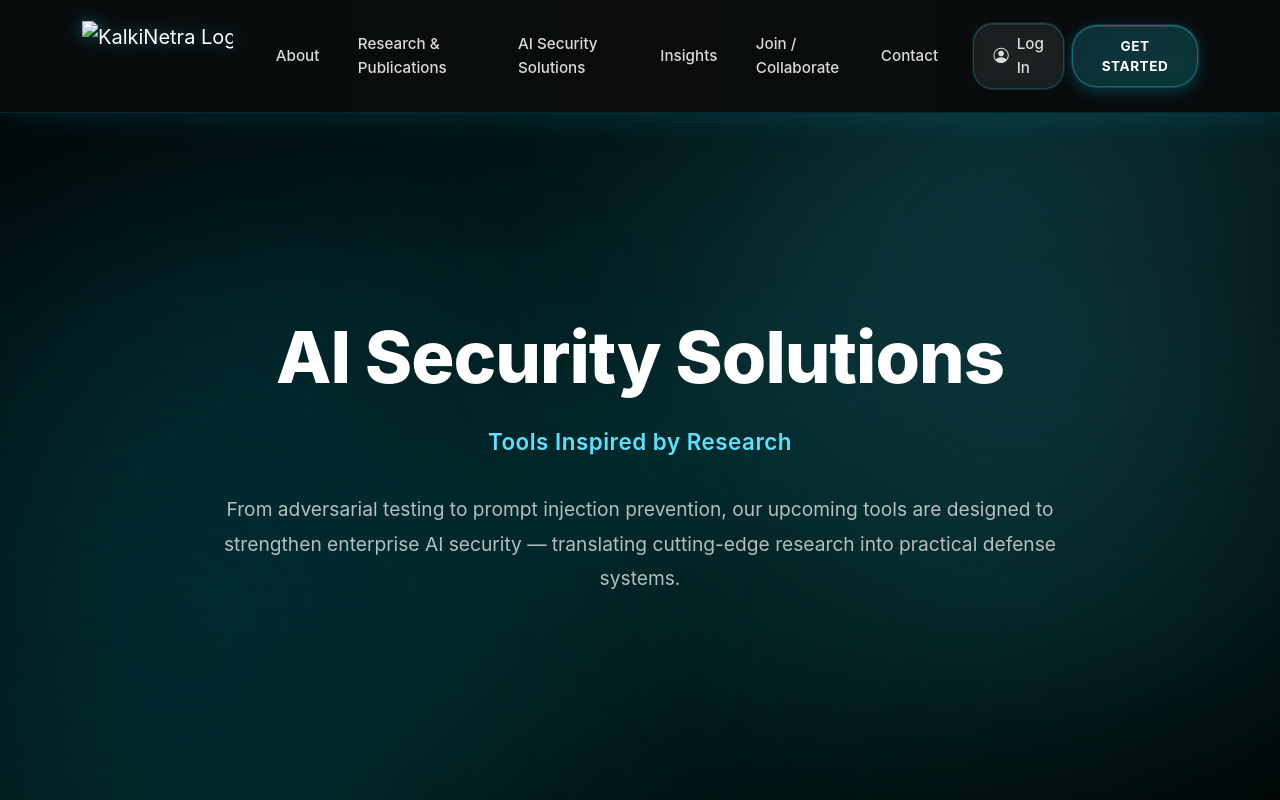
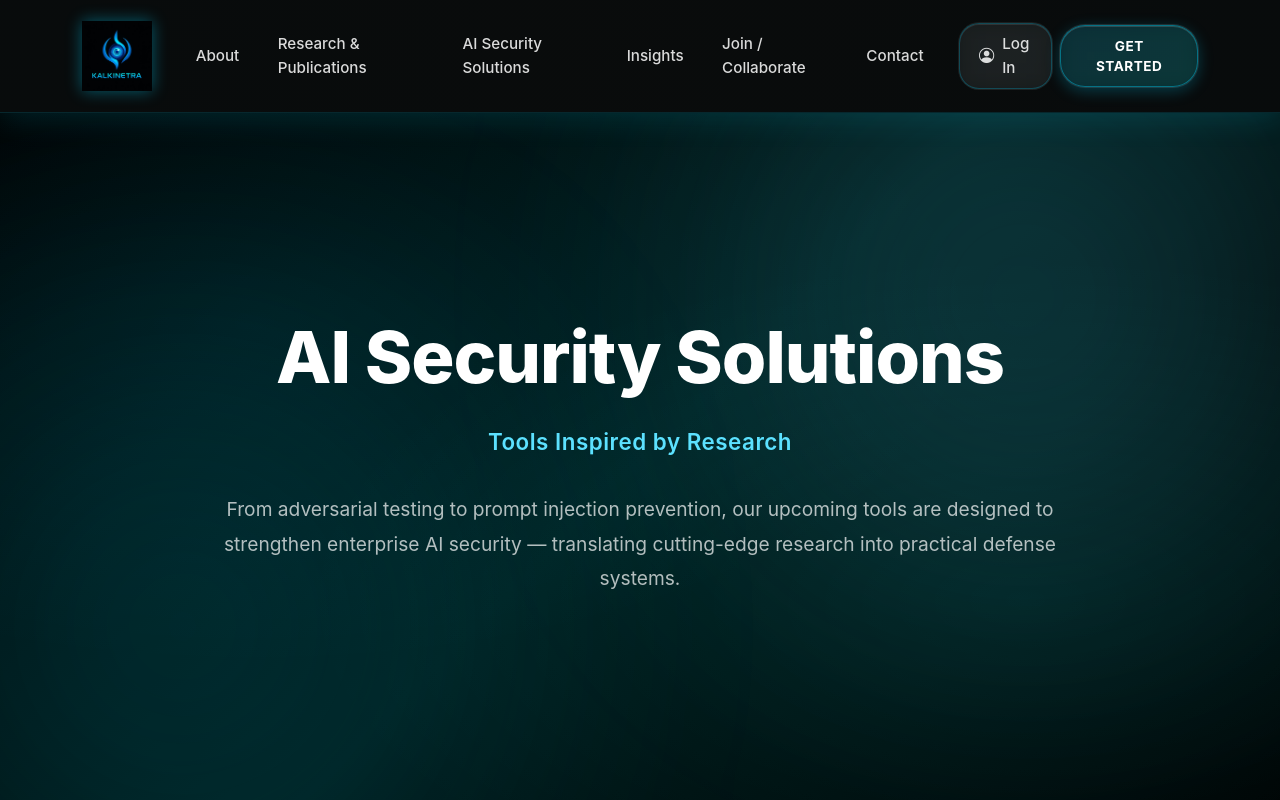
Before and after one commit to Rajat554/Kalkinetra, a plain HTML site: page solutions.html in a window 1280 px wide. Shown: the top 800 px of the page. Drawn offline with nearby package versions, Linux system fonts and the light colour scheme; animation ran at ten frames a second.

Commit message:
4th commit

```diff
--- a/solutions.html
+++ b/solutions.html
@@ -11,7 +11,8 @@
 
   <!-- Bootstrap Icons -->
   <link rel="stylesheet" href="https://cdn.jsdelivr.net/npm/bootstrap-icons@1.11.1/font/bootstrap-icons.css" />
-    <link rel="stylesheet" href="/solutions.css">
+    <link rel="stylesheet" href="/Kalkinetra/solutions.css">
+    <link rel="icon" type="image/x-icon" href="/Kalkinetra/assets/Screenshot 2025-10-25 170112.png">
 </head>
 
 <body>
@@ -20,7 +21,7 @@
 <nav class="navbar navbar-expand-lg navbar-dark fixed-top glass-navbar">
   <div class="container">
     <a class="navbar-brand d-flex align-items-center" href="index.html">
-      <img src="/Screenshot 2025-10-25 170112.png" alt="KalkiNetra Logo" class="navbar-logo me-2" />
+      <img src="/Kalkinetra/assets/Screenshot 2025-10-25 170112.png" alt="KalkiNetra Logo" class="navbar-logo me-2" />
     </a>
     <button class="navbar-toggler border-0" type="button" data-bs-toggle="collapse" data-bs-target="#navbarNav">
       <span class="navbar-toggler-icon"></span>
```
Also changed, not shown: Insights.html (+3 -2 lines), about.html (+2 -1 lines), collaborate.html (+3 -2 lines), contact.html (+2 -1 lines), index.html (+1 -0 lines), research.html (+3 -1 lines).
